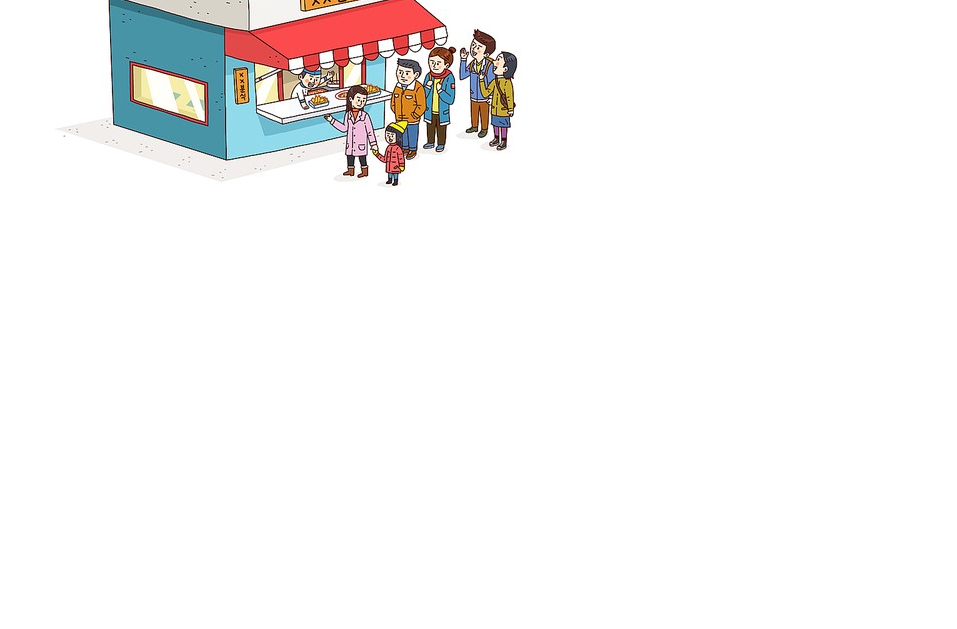
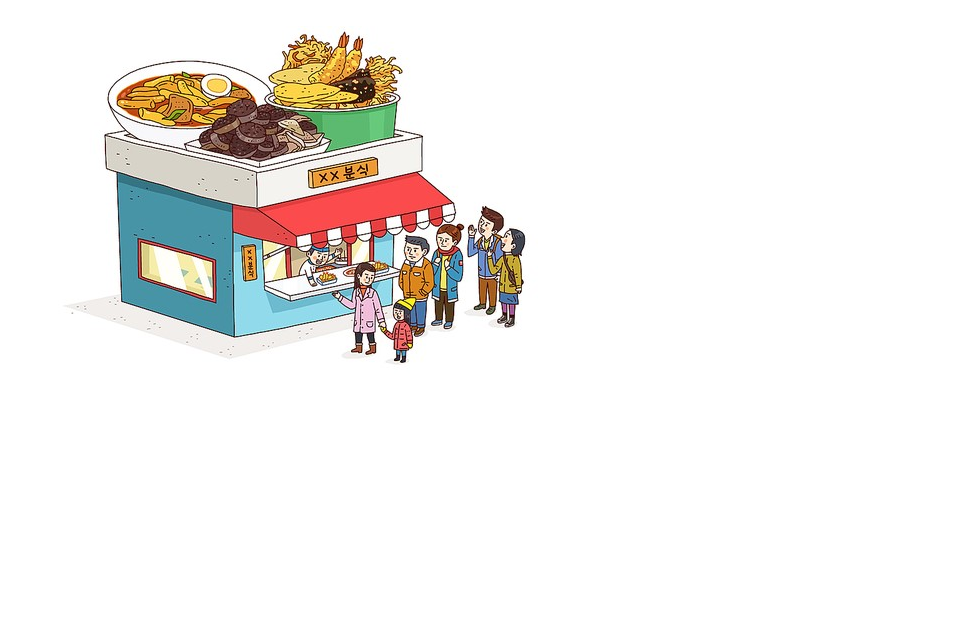
Before and after one commit to lilshex/lilshex.github.io, a plain HTML site: page index.html in a window 1280 px wide. Shown: the part 171-800 px from the top of the page, without its empty margins (0-957 px from the left). Drawn offline with Linux system fonts and the light colour scheme.

Commit message:
Update index.html

```diff
--- a/index.html
+++ b/index.html
@@ -20,7 +20,7 @@
 			</header>
 			<header id="images'>
 				<div id="main">
-					<img src="images/로고.jpg" alt="분식 사진" style="position:absolute;left:50px;top:20px;">
+					<img src="images/로고.jpg" alt="분식 사진" style="position:absolute;margin-left:50px;margin-top:20px;">
 				</div>
 			</header>
 		</div>
```
